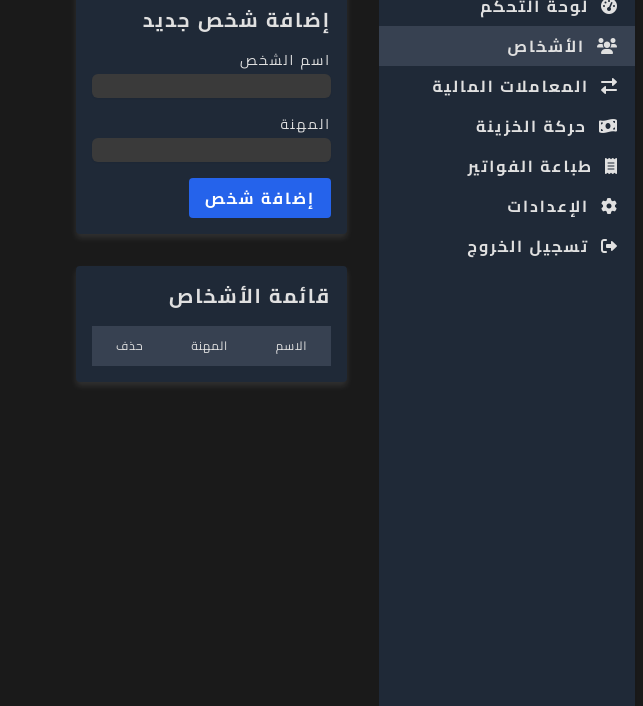
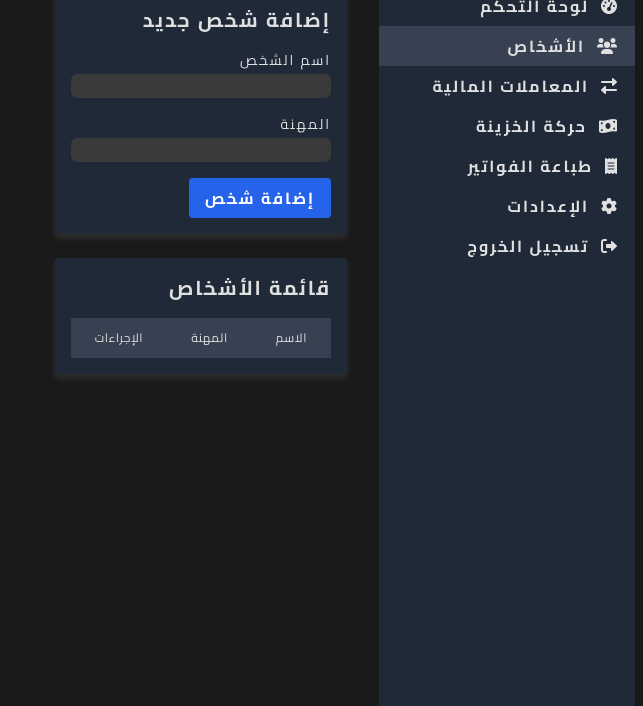
Before and after one commit to omaressamit/ap, a website: page people.html in a window 1280 px wide. Shown: the part 94-800 px from the top of the page, without its empty margins (637-1280 px from the left). Drawn offline with nearby package versions, Linux system fonts and the light colour scheme; no server answers.

Commit message:
Update people.html

```diff
--- a/people.html
+++ b/people.html
@@ -1,4 +1,3 @@
-
 <!DOCTYPE html>
 <html lang="ar" dir="rtl">
 <head>
@@ -31,7 +30,7 @@
     <script src="logout.js"></script>
 </head>
 <body class="bg-dark text-light">
-<div class="container">
+<div class="container mx-auto">
 <div class="row">
     <div class="flex h-screen">
         <!-- Sidebar -->
@@ -65,9 +64,10 @@
         </aside>
 
         <!-- Main content -->
-        <main class="flex-1 p-8 bg-dark">
+        <main class="flex-1 p-8 bg-dark overflow-auto">
+            <div id="message" class="hidden"></div>
             <h2 class="text-3xl font-bold text-light mb-4">الأشخاص</h2>
-            <div class="bg-gray-800 p-4 rounded shadow">
+            <div class="bg-gray-800 p-4 rounded shadow mb-6">
                 <h3 class="text-xl font-semibold text-light mb-4">إضافة شخص جديد</h3>
                 <form id="addPersonForm" class="space-y-4">
                     <div>
@@ -83,9 +83,9 @@
                     </button>
                 </form>
             </div>
-            <div class="mt-8 bg-gray-800 p-4 rounded shadow">
+            <div class="bg-gray-800 p-4 rounded shadow overflow-x-auto">
                 <h3 class="text-xl font-semibold text-light mb-4">قائمة الأشخاص</h3>
-                <table id="peopleTable" class="min-w-full divide-y divide-gray-700">
+                <table class="min-w-full divide-y divide-gray-700">
                     <thead class="bg-gray-700">
                         <tr>
                             <th scope="col" class="px-6 py-3 text-right text-xs font-medium text-light uppercase tracking-wider">
@@ -95,11 +95,11 @@
                                 المهنة
                             </th>
                             <th scope="col" class="px-6 py-3 text-right text-xs font-medium text-light uppercase tracking-wider">
-                                حذف
+                                الإجراءات
                             </th>
                         </tr>
                     </thead>
-                    <tbody class="bg-gray-800 divide-y divide-gray-700">
+                    <tbody id="peopleList" class="bg-gray-800 divide-y divide-gray-700">
                         <!-- People will be dynamically added here -->
                     </tbody>
                 </table>
```
